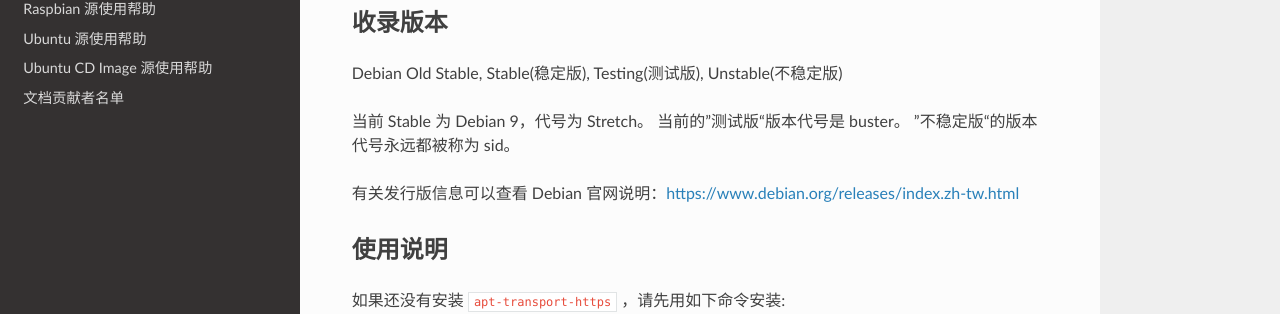
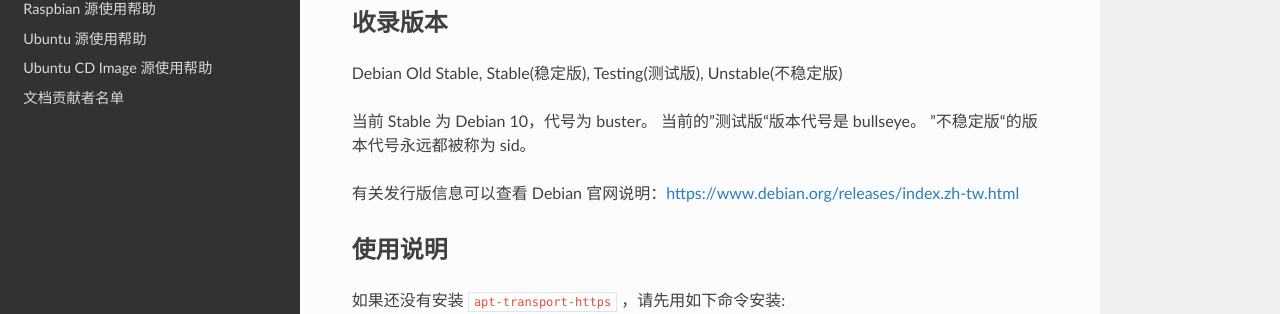
Before and after one commit to SCAULUG/Mirrors-Help, a Sphinx documentation site: the page built from source/debian.rst, in a window 1280 px wide and 900 px high. Shown: the part 379-693 px from the top of the window. Built offline with Sphinx 7.4.7 and the Read the Docs theme 2.0.0, drawn with Linux system fonts in a browser that asks for light colours.

Commit message:
Update debian.rst

```diff
--- a/source/debian.rst
+++ b/source/debian.rst
@@ -19,8 +19,8 @@
 
 Debian Old Stable, Stable(稳定版), Testing(测试版), Unstable(不稳定版)
 
-当前 Stable 为 Debian 9，代号为 Stretch。
-当前的”测试版“版本代号是 buster。
+当前 Stable 为 Debian 10，代号为 buster。
+当前的”测试版“版本代号是 bullseye。
 ”不稳定版“的版本代号永远都被称为 sid。
 
 有关发行版信息可以查看 Debian 官网说明：https://www.debian.org/releases/index.zh-tw.html
```
